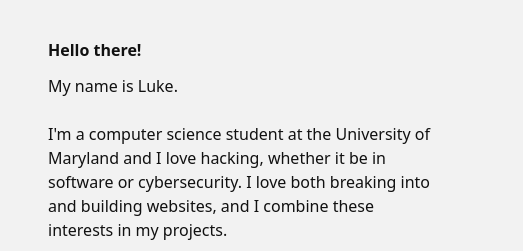
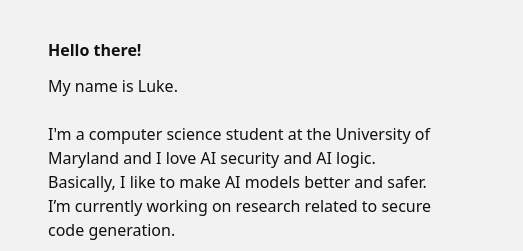
Before and after one commit to just-luk/just-luk.github.io, an Astro site: page / in a window 1280 px wide. Shown: the part 228-479 px from the top of the page, 0-523 px from the left. Built offline with nearby package versions, Linux system fonts and the light colour scheme; Astro itself is replaced by a stand-in of ours; a web font is replaced by a local one; what tailwindcss-fluid-type would draw is missing.

Commit message:
Update splash.astro

```diff
--- a/src/components/splash.astro
+++ b/src/components/splash.astro
@@ -81,9 +81,8 @@
 		</div>
 		<div class="pt-3 font-light text-offset text-sm md:text-xs lg:text-sm">
 			I'm a computer science student at the University of Maryland and I
-			love hacking, whether it be in software or cybersecurity. I love
-			both breaking into and building websites, and I combine these
-			interests in my projects.
+			love AI security and AI logic. Basically, I like to make AI models better and safer.
+			I’m currently working on research related to secure code generation.
 		</div>
 		<ul class="flex flex-row pt-3">
 			{
```
